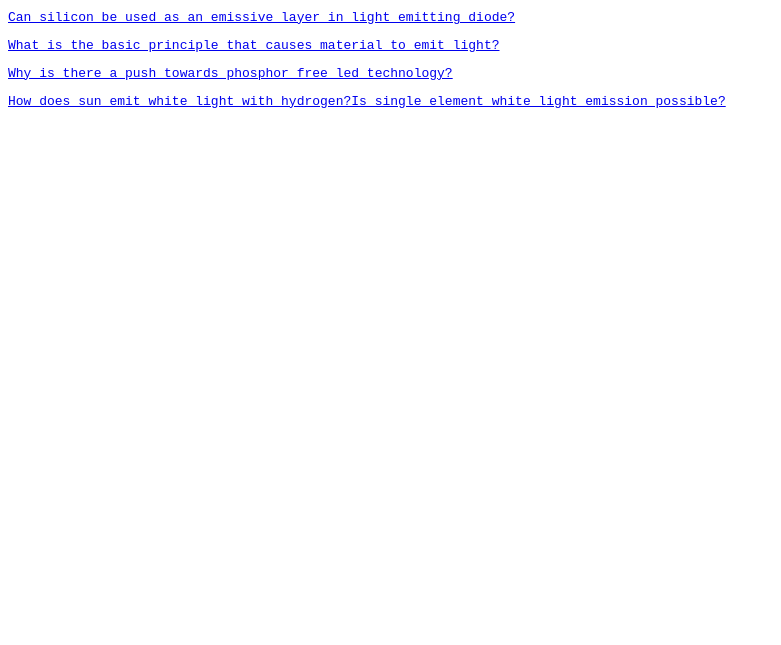
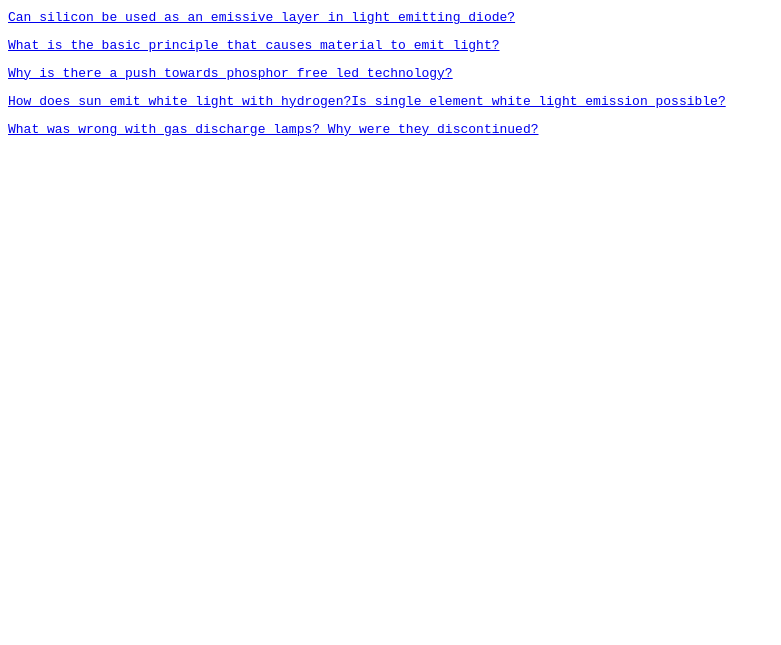
Before and after one commit to reeofficial/reeofficial.github.io, a plain HTML site: page index.html in a window 1280 px wide. Shown: the part 155-800 px from the top of the page, without its empty margins (0-781 px from the left). Drawn offline with Linux system fonts and the light colour scheme.

Commit message:
Update index.html

```diff
--- a/index.html
+++ b/index.html
@@ -75,6 +75,16 @@ How does sun emit white light with hydrogen?Is single element white light emissi
 
 </p>
 
+<p>
+
+<a href="/gasdischarge.html">
+
+ What was wrong with gas discharge lamps? Why were they discontinued?
+</a>
+
+
+</p>
+
 
 
 </div>
```
